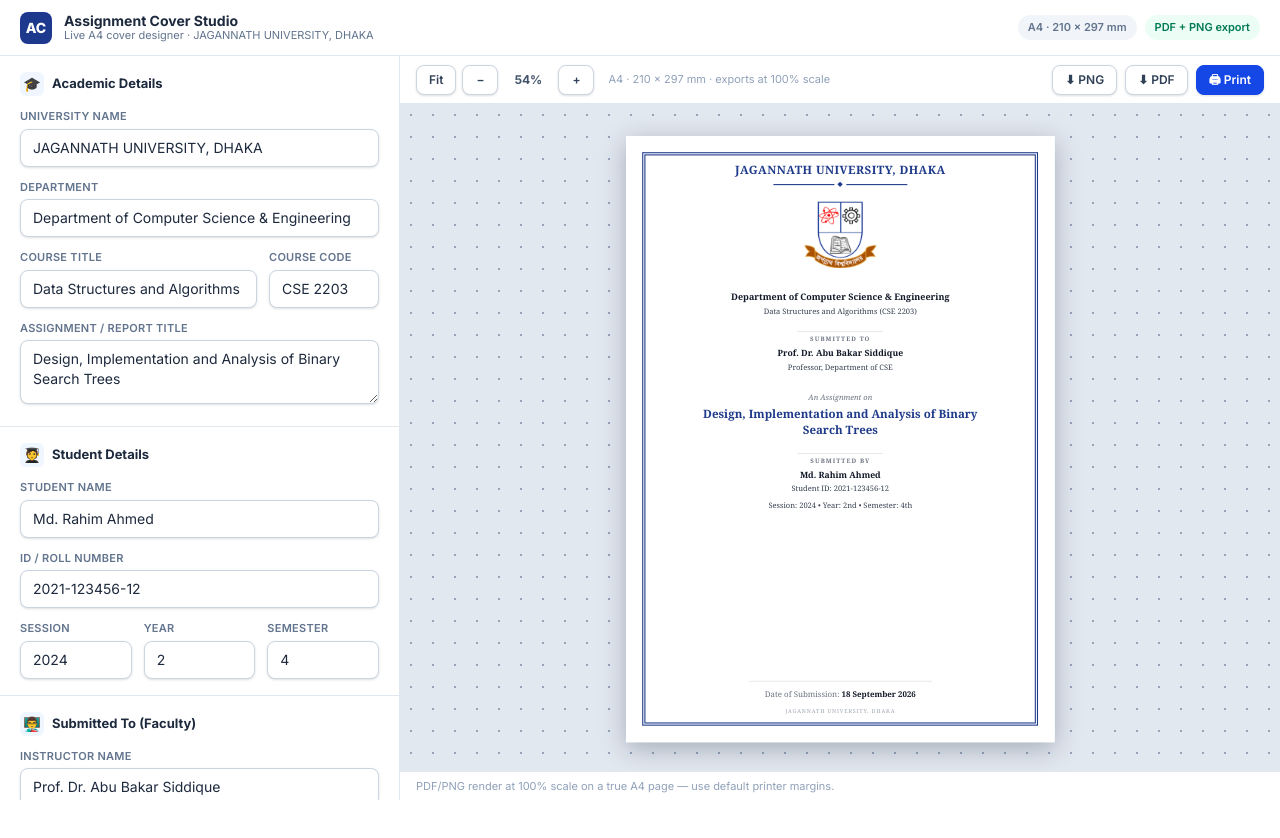
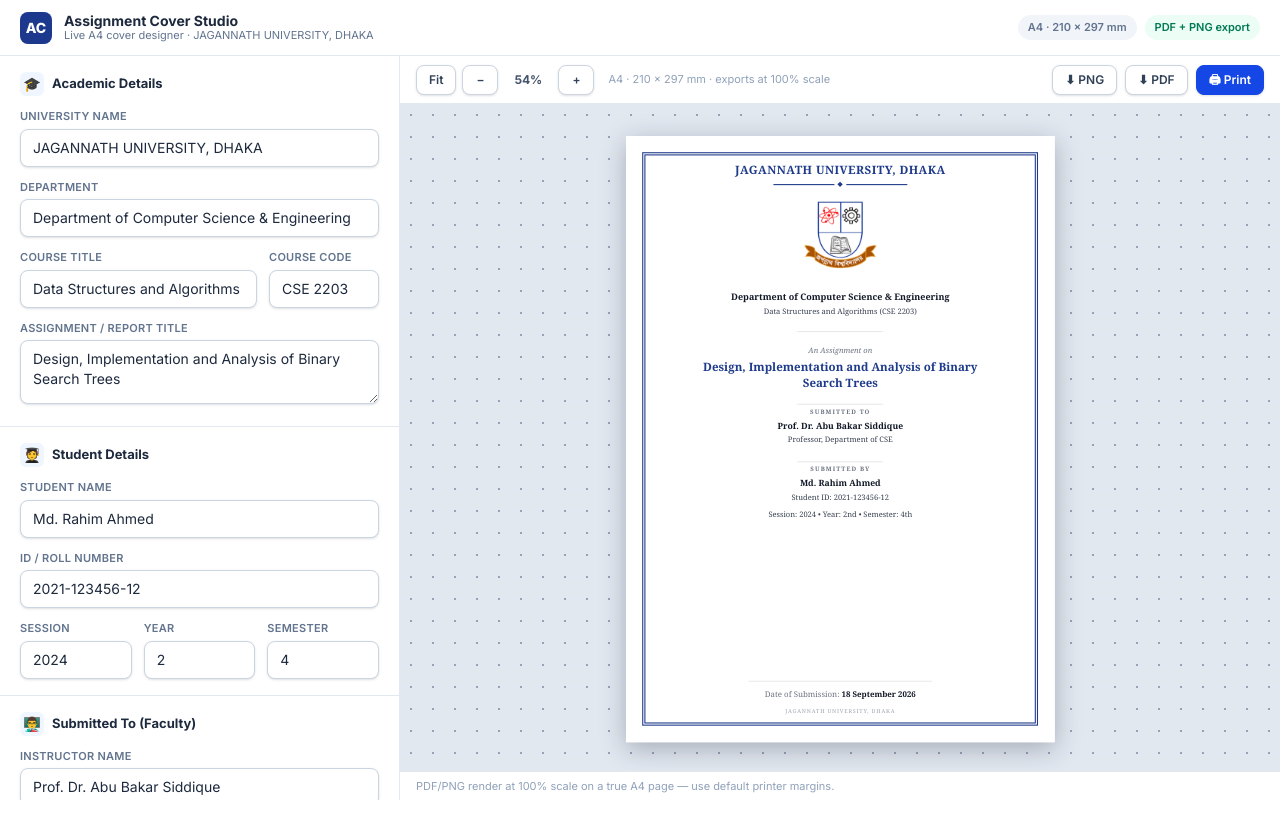
Before and after one commit to sadmanedu/assignment-cover, a React (Vite) app: page / in a window 1280 px wide. Shown: the top 838 px of the page. Built offline with nearby package versions, Linux system fonts and the light colour scheme.

Commit message:
Swap cover block order: assignment title now sits above Submitted To
Course | An Assignment on + title | Submitted To | Submitted By

Co-authored-by: arena-agent <297053741+arena-agent@users.noreply.github.com>

```diff
--- a/scripts/smoke.mjs
+++ b/scripts/smoke.mjs
@@ -36,6 +36,10 @@
     ['university name on sheet', html.includes('JAGANNATH UNIVERSITY, DHAKA')],
     ['department block', html.includes('Department of Computer Science')],
     ['submitted-to label', html.toLowerCase().includes('submitted to')],
+    [
+      'assignment title before submitted-to (on sheet)',
+      html.indexOf('An Assignment on') < html.lastIndexOf('Submitted To'),
+    ],
     ['assignment title', html.includes('Binary Search Trees')],
     ['submitted-by label', html.toLowerCase().includes('submitted by')],
     ['date of submission', html.includes('Date of Submission')],
--- a/src/components/Sheet.tsx
+++ b/src/components/Sheet.tsx
@@ -229,17 +229,8 @@
 
         <Divider top={7} />
 
-        {/* Submitted To */}
-        <Label top={5}>Submitted To</Label>
-        <div style={{ marginTop: '1.5mm', fontSize: '12pt', fontWeight: 700, color: DARK }}>
-          {val(instructorName)}
-        </div>
-        <div style={{ marginTop: '0.8mm', fontSize: '10.5pt', color: MID }}>
-          {val(instructorDesignation)}
-        </div>
-
         {/* Assignment title */}
-        <div style={{ marginTop: '9mm', fontSize: '10.5pt', fontStyle: 'italic', color: GRAY }}>
+        <div style={{ marginTop: '6mm', fontSize: '10.5pt', fontStyle: 'italic', color: GRAY }}>
           An Assignment on
         </div>
         <div
@@ -253,6 +244,17 @@
           }}
         >
           {val(assignmentTitle, 'Assignment Title')}
+        </div>
+
+        <Divider top={7} />
+
+        {/* Submitted To */}
+        <Label top={5}>Submitted To</Label>
+        <div style={{ marginTop: '1.5mm', fontSize: '12pt', fontWeight: 700, color: DARK }}>
+          {val(instructorName)}
+        </div>
+        <div style={{ marginTop: '0.8mm', fontSize: '10.5pt', color: MID }}>
+          {val(instructorDesignation)}
         </div>
 
         <Divider top={8} />
```
